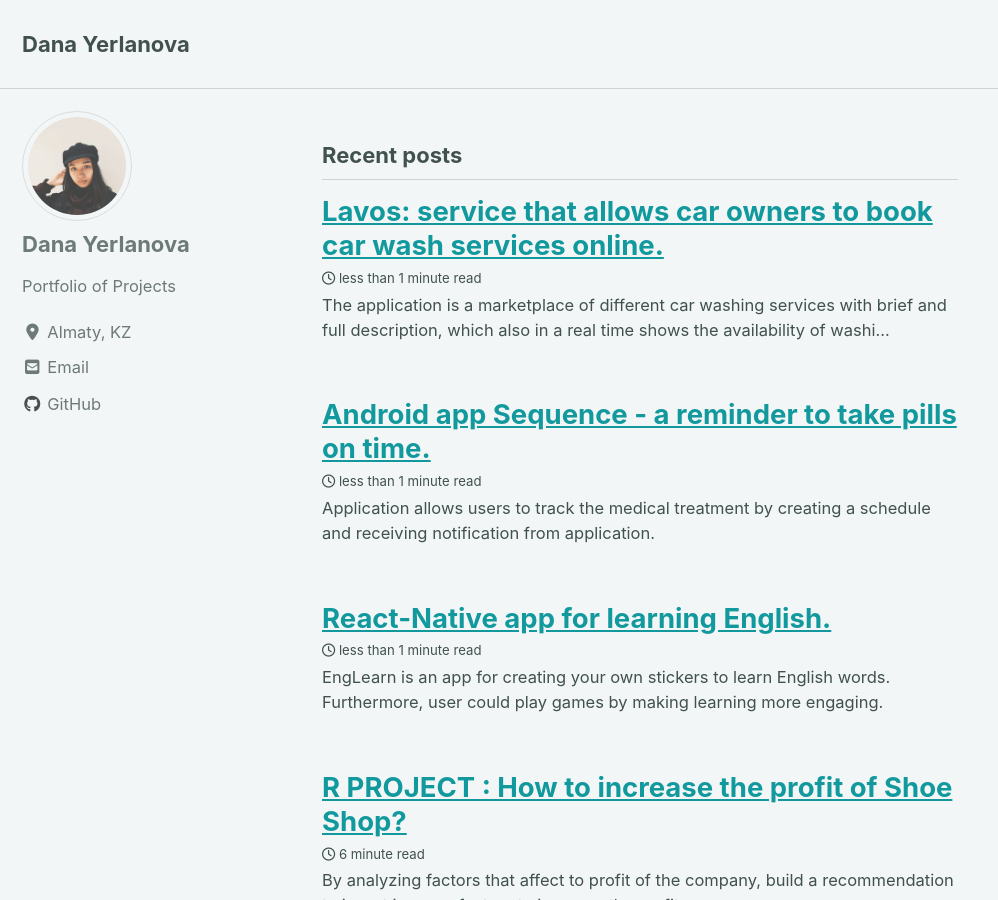
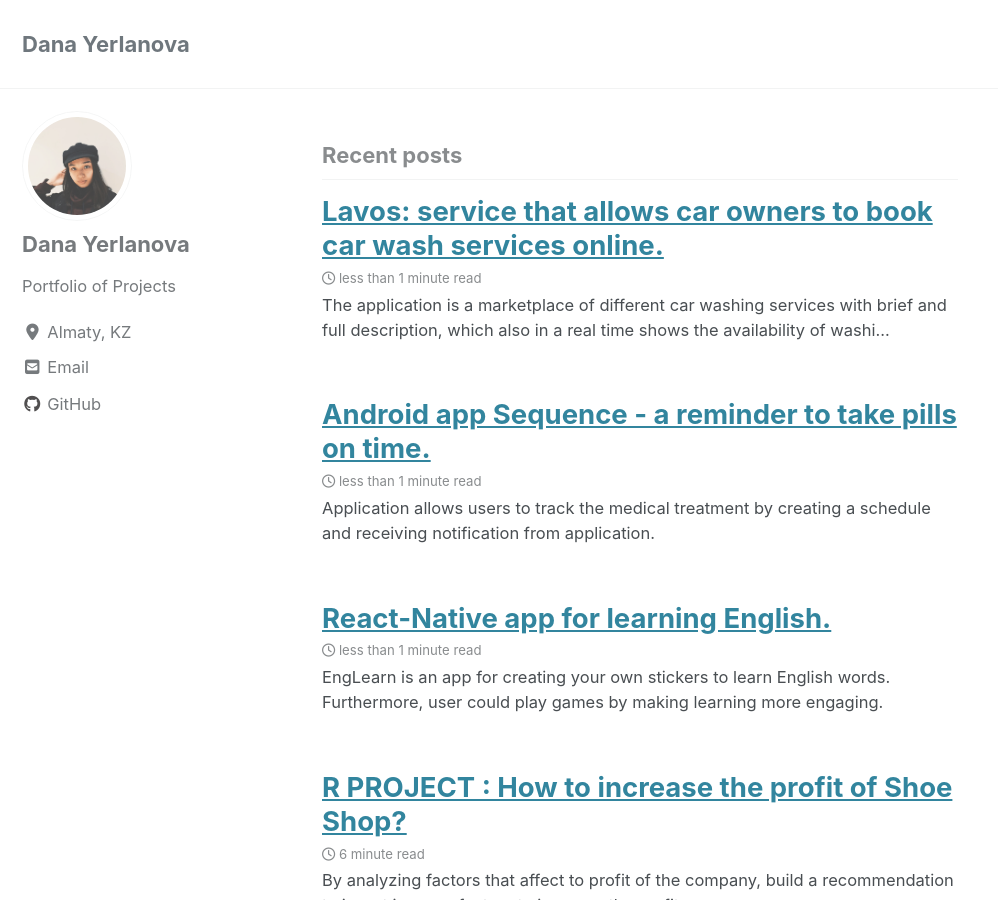
Before and after one commit to yerlandana/yerlandana.github.io, a Jekyll site: the page built from index.html, in a window 1280 px wide and 900 px high. Shown: the whole window, without its empty margins (0-998 px from the left). Built offline with Jekyll 4.4.1, drawn with Linux system fonts in a browser that asks for light colours; cached includes are drawn as plain includes; nearby versions of some CDN libraries; the list of posts is cut into pages by our own code.

Commit message:
changed description123456

```diff
--- a/_config.yml
+++ b/_config.yml
@@ -12,7 +12,7 @@
 
 # theme                  : "minimal-mistakes-jekyll"
 # remote_theme           : "mmistakes/minimal-mistakes"
-minimal_mistakes_skin    : "mint" # "air", "aqua", "contrast", "dark", "dirt", "neon", "mint", "plum", "sunrise"
+minimal_mistakes_skin    : "default" # "air", "aqua", "contrast", "dark", "dirt", "neon", "mint", "plum", "sunrise"
 
 # Site Settings
 locale                   : "en-US"
@@ -72,7 +72,7 @@
   application_id         : # YOUR_APPLICATION_ID
   index_name             : # YOUR_INDEX_NAME
   search_only_api_key    : # YOUR_SEARCH_ONLY_API_KEY
-  powered_by             : # true (default), false
+  powered_by             :  false
 google:
   search_engine_id       : # YOUR_SEARCH_ENGINE_ID
   instant_search         : # false (default), true
```
